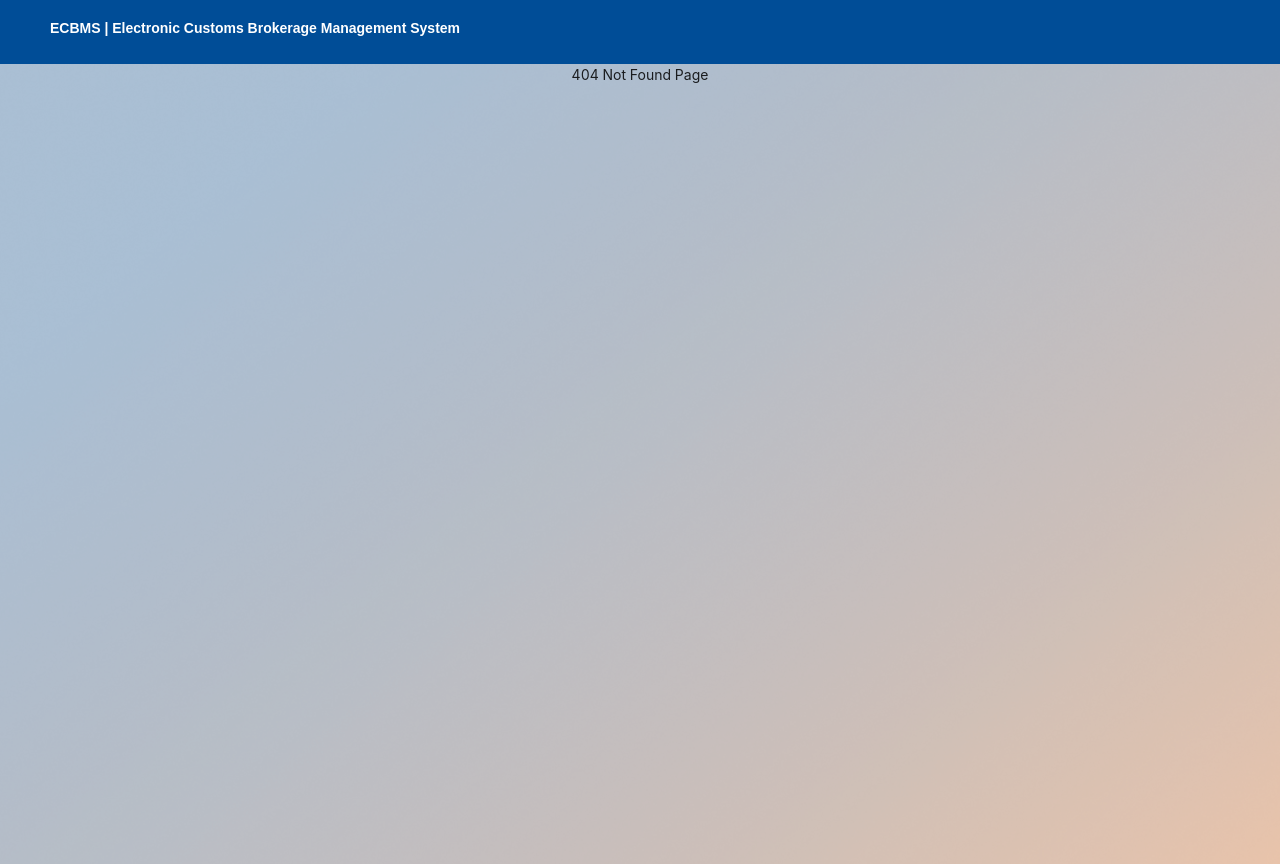
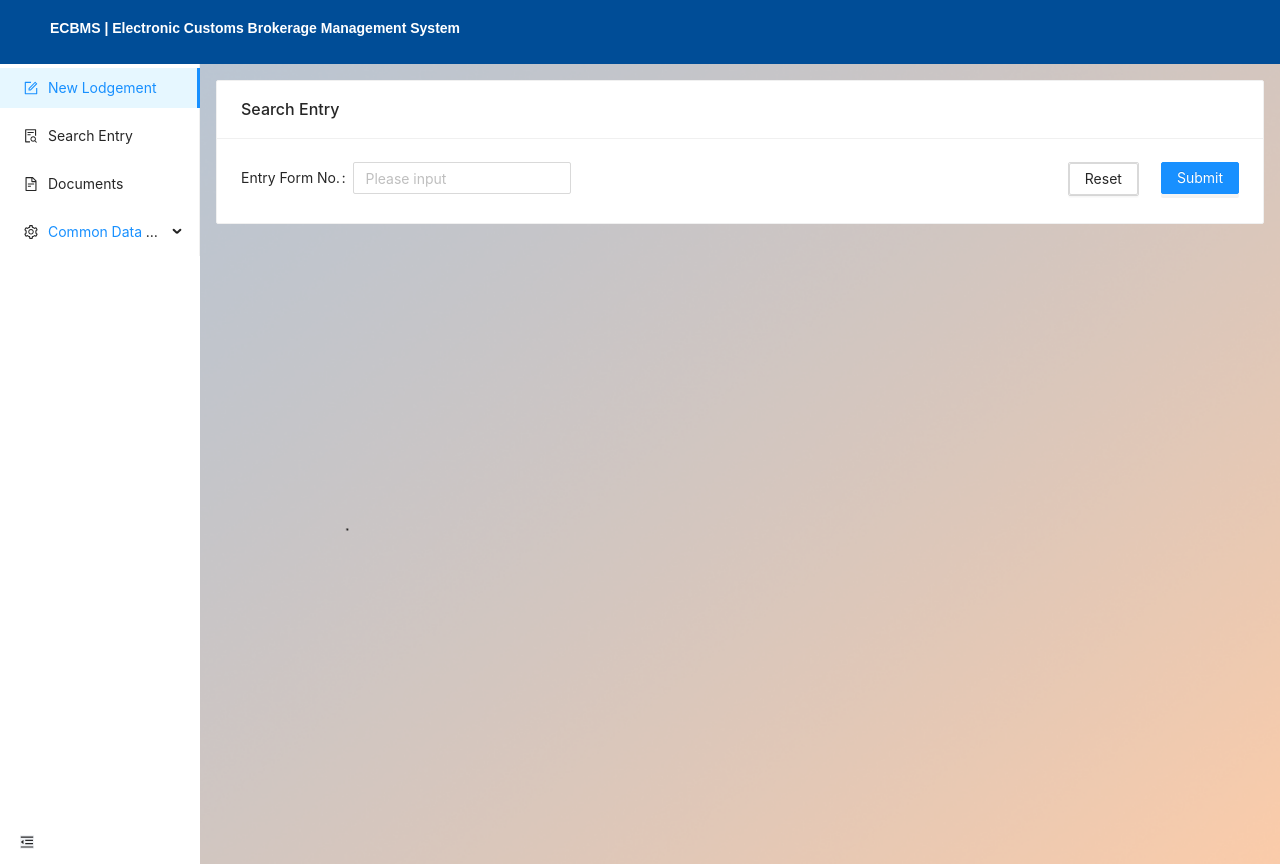
Before and after one commit to CASTRDE/ecbms-js, a React (Create React App) app: page /menu/searchentry in a window 1280 px wide. Before the commit this address had no page. Built offline with nearby package versions, Linux system fonts and the light colour scheme.

Commit message:
- finish ST010008 and ST010006
- update url on routes
- fix search entry CSS

```diff
--- a/src/App.js
+++ b/src/App.js
@@ -5,6 +5,9 @@ import LoginPage from "./pages/LoginPage";
 import ResetPasswordPage from "./pages/ResetPasswordPage";
 import CreatePasswordPage from "./pages/CreatePasswordPage";
 import NotFoundPage from './pages/NotFoundPage';
+import SearchEntry from "./pages/SearchEntry";
+import DisplayDocumentPage from "./pages/DisplayDocumentPage";
+import SideBar from "./components/SideBar";
 
 function App() {
   return (
@@ -12,10 +15,19 @@ function App() {
       <BrowserRouter>
         <Routes>
           <Route path="/" element={<SiteLayout />}>
-            <Route path="/login" element={<LoginPage />} />
-            <Route path="/reset" element={<ResetPasswordPage />} />
-            <Route path="/create" element={<CreatePasswordPage />} />
-            <Route path="/*" element={<NotFoundPage />} />
+              <Route path="/login" element={<LoginPage />} />
+                  <Route path="/reset" element={<ResetPasswordPage />} />
+                  <Route path="/create" element={<CreatePasswordPage />} />
+                  <Route path="/*" element={<NotFoundPage />} />
+
+
+          <Route path="/menu" element={<SideBar />}>
+              <Route path="/menu/newlodgement" element={<div>New Lodgement</div>} />
+              <Route path="/menu/searchentry" element={<SearchEntry />} />
+              <Route path="/menu/documents" element={<DisplayDocumentPage />} />
+              <Route path="/menu/commondatasettings" element={<div>Common Data Settings</div>} />
+
+          </Route>
           </Route>
         </Routes>
       </BrowserRouter>
--- a/src/components/SideBar.js
+++ b/src/components/SideBar.js
@@ -16,10 +16,21 @@ function SideBar() {
     const [collapsed, setCollapsed] = useState(false);
 
     const items = [
-        { label: <Link to ="/newlodgement"> New Lodgement</Link>, key: "/newlodgement", icon: <FormOutlined /> },
-        { label:  <Link to ="/searchentry"> Search Entry </Link>, key: "/searchentry", icon: <FileSearchOutlined /> },
-        { label:  <Link to ="/documents"> Documents </Link>, key: "/documents", icon: <FileTextOutlined /> },
-        { label: <Link to ="/commondatasettings"> Common Data Settings </Link> , key: "/commondatasettings", icon: <SettingOutlined /> },
+        { label: <Link to ="/menu/newlodgement"> New Lodgement </Link>, key: "/menu/newlodgement", icon: <FormOutlined /> },
+        { label:  <Link to ="/menu/searchentry"> Search Entry </Link>, key: "/menu/searchentry", icon: <FileSearchOutlined /> },
+        { label:  <Link to ="/menu/documents"> Documents </Link>, key: "/menu/documents", icon: <FileTextOutlined /> },
+        { label: <Link to ="/menu/commondatasettings"> Common Data Settings </Link> , key: "/menu/commondatasettings", icon: <SettingOutlined /> , children: [
+                {label: "Container Size/Type"},
+                {label: "Country"},
+                {label: "Currency"},
+                {label: "Customer"},
+                {label: "Information"},
+                {label: "HS Code"},
+                {label: "Incoterms"},
+                {label: "Location of Goods"},
+                {label: "Office Clearance"},
+                {label: "Port of Destination"},
+            ]},
     ];
 
 
@@ -37,7 +48,7 @@ function SideBar() {
                     trigger={null} collapsible collapsed={collapsed}
                 >
                     <Menu
-                        defaultSelectedKeys={['1']}
+                        defaultSelectedKeys={['/menu/newlodgement']}
                         mode="inline"
                         items={items}
                     />
--- a/src/pages/DisplayDocumentPage.css
+++ b/src/pages/DisplayDocumentPage.css
@@ -45,3 +45,7 @@
     box-shadow: 0 2px 0 rgba(0, 0, 0, 0.02);
     border-radius: 2px;
 }
+
+.display-document-main-container {
+    margin: 16px 16px 0 16px;
+}
--- a/src/pages/DisplayDocumentPage.js
+++ b/src/pages/DisplayDocumentPage.js
@@ -1,11 +1,12 @@
 import React from "react";
-import { Card, Row, Col, Form, Input,  Button } from 'antd';
+import {Card, Row, Col, Form, Input, Button} from 'antd';
 import "./DisplayDocumentPage.css";
 
 function DisplayDocumentPage() {
 
     return (
         <div className="search-entry-bg">
+            <div className="display-document-main-container">
                 <Card className="document-card" title="Document">
                     <div className="display">
                         <Row>
@@ -14,7 +15,7 @@ function DisplayDocumentPage() {
                                     className="entry-form-no-label"
                                     label="Entry Form No.:"
                                 >
-                            <Input className="input" />
+                                    <Input className="input"/>
                                 </Form.Item>
                             </Col>
                             <Col span={12}>
@@ -37,6 +38,7 @@ function DisplayDocumentPage() {
                     </div>
                 </Card>
             </div>
+        </div>
     );
 }
 
--- a/src/pages/LoginPage.jsx
+++ b/src/pages/LoginPage.jsx
@@ -1,14 +1,21 @@
 import { Col, Row, Form, Input, Button} from "antd";
 import { ExclamationCircleFilled } from '@ant-design/icons';
 import React, { useState } from 'react';
+import { useNavigate } from 'react-router-dom'
 import { Link } from "react-router-dom";
 import "./LoginPage.css";
 
 function LoginPage() {
+    const redirect = useNavigate()
     const[email, setEmail] = useState('');
     const[password, setPassword] = useState('');
     const[message, setMessage] = useState('');
     const[flag, isFlag] = useState('');
+
+    //TEMP
+    const redirectSideMenu = () => {
+        redirect(`/menu`)
+    }
 
     const onFinish = () => {
 
@@ -91,7 +98,11 @@ function LoginPage() {
                                         {   width: 300,
                                             height: 40}
                                     }
-                                    onClick={onFinish}>Sign In</Button>
+                                    // onClick={onFinish}>
+                                    //TEMP
+                                    onClick={() => redirectSideMenu()}>
+                                    Sign In
+                                </Button>
                             </Form.Item>
                             <Form.Item>
                                 <Link to ={`/reset`}>
--- a/src/pages/SearchEntry.css
+++ b/src/pages/SearchEntry.css
@@ -48,3 +48,11 @@
 .search-entry-main-container {
     margin: 16px 16px 0 16px;
 }
+
+.ant-card-head-title{
+    display: flex !important;
+}
+
+.ant-card {
+    height: 144px !important;
+}
```
Lines whose indentation alone changed are shown as unchanged.
